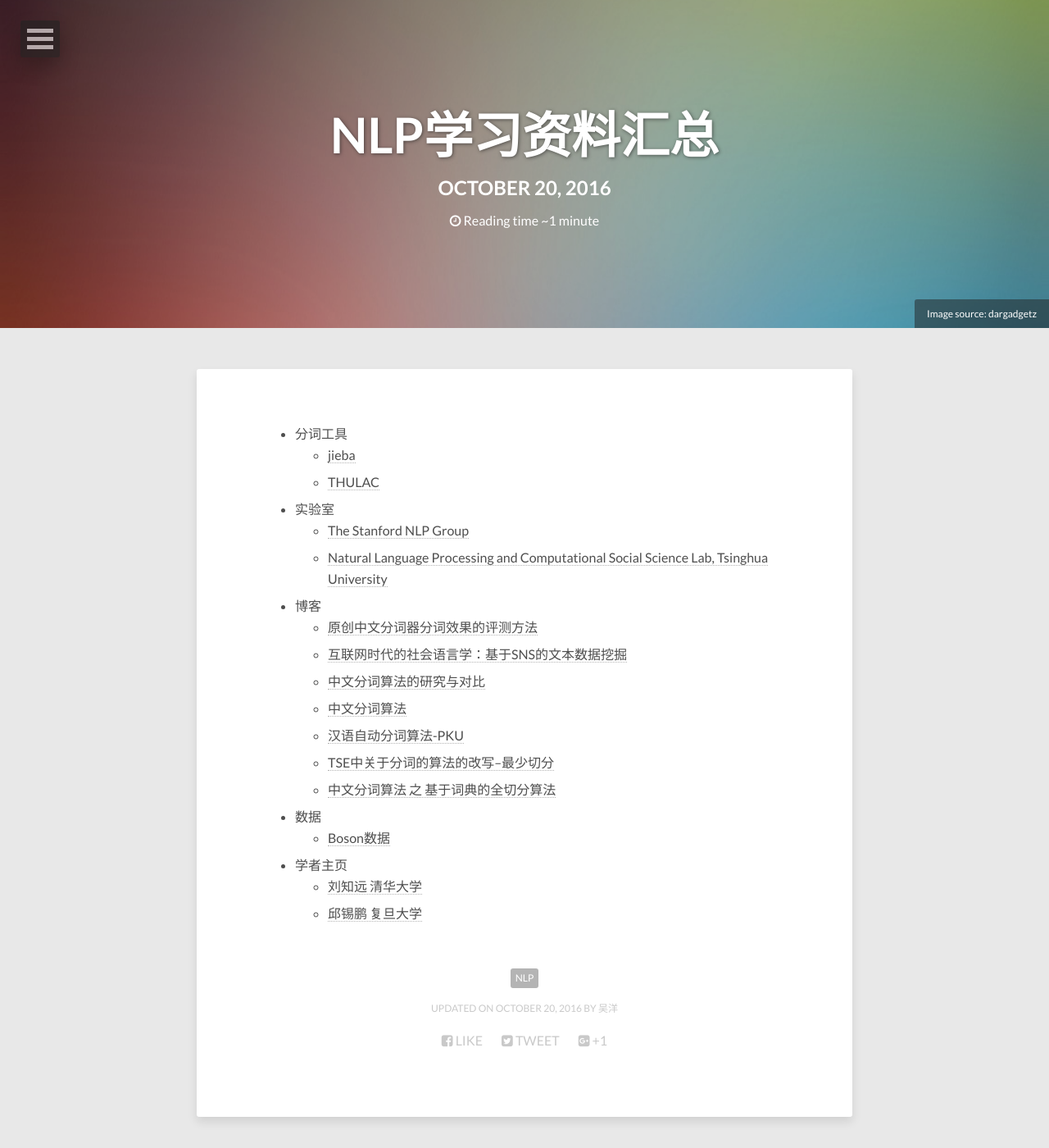
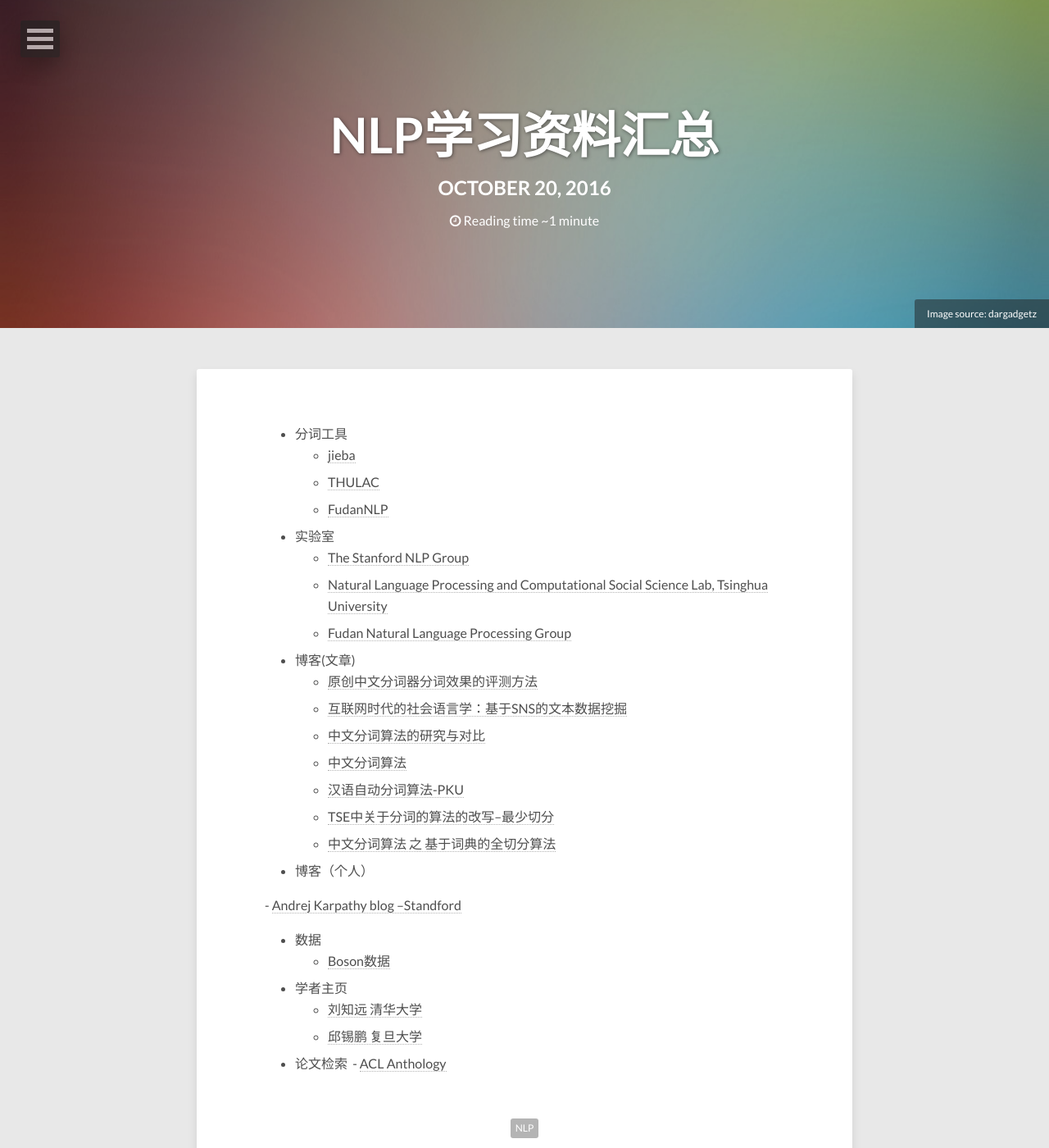
Before and after one commit to JLU-WuYang/JLU-WuYang.github.io, a Jekyll site: the page built from _posts/2016-10-20-NLP-Links.md, in a window 1280 px wide and 1400 px high. Shown: the whole window at 82% size. Built offline with Jekyll 4.4.1, drawn with Linux system fonts in a browser that asks for light colours; nearby versions of some CDN libraries.

Commit message:
Update 2016-10-20-NLP-Links.md

```diff
--- a/_posts/2016-10-20-NLP-Links.md
+++ b/_posts/2016-10-20-NLP-Links.md
@@ -13,12 +13,14 @@ image:
 - 分词工具
   - [jieba][1]
   - [THULAC][2]
+  - [FudanNLP][18]
 
 - 实验室
   - [The Stanford NLP Group][3]
   - [Natural Language Processing and Computational Social Science Lab, Tsinghua University][4]
+  - [Fudan Natural Language Processing Group][17]
 
-- 博客
+- 博客(文章)
   - [原创中文分词器分词效果的评测方法][5]
   - [互联网时代的社会语言学：基于SNS的文本数据挖掘][6]
   - [中文分词算法的研究与对比][8]
@@ -27,12 +29,20 @@ image:
   - [TSE中关于分词的算法的改写--最少切分][11]
   - [中文分词算法 之 基于词典的全切分算法][12]
 
+- 博客（个人）
+
+  - [Andrej Karpathy blog --Standford][16]
+
 - 数据
   - [Boson数据][7]
 
 - 学者主页
   - [刘知远 清华大学][13]
   - [邱锡鹏 复旦大学][14]
+
+- 论文检索
+  - [ACL Anthology][15]
+
 
 [1]:https://github.com/fxsjy/jieba
 [2]:http://thulac.thunlp.org/#%E5%9C%A8%E7%BA%BF%E6%BC%94%E7%A4%BA
@@ -48,3 +58,7 @@ image:
 [12]:http://yangshangchuan.iteye.com/blog/2209761
 [13]:http://nlp.csai.tsinghua.edu.cn/~lzy/index_cn.html
 [14]:http://nlp.fudan.edu.cn/xpqiu/pubs.html
+[15]:http://aclanthology.info/
+[16]:http://karpathy.github.io/
+[17]:http://nlp.fudan.edu.cn/
+[18]:https://github.com/FudanNLP/fnlp
```
